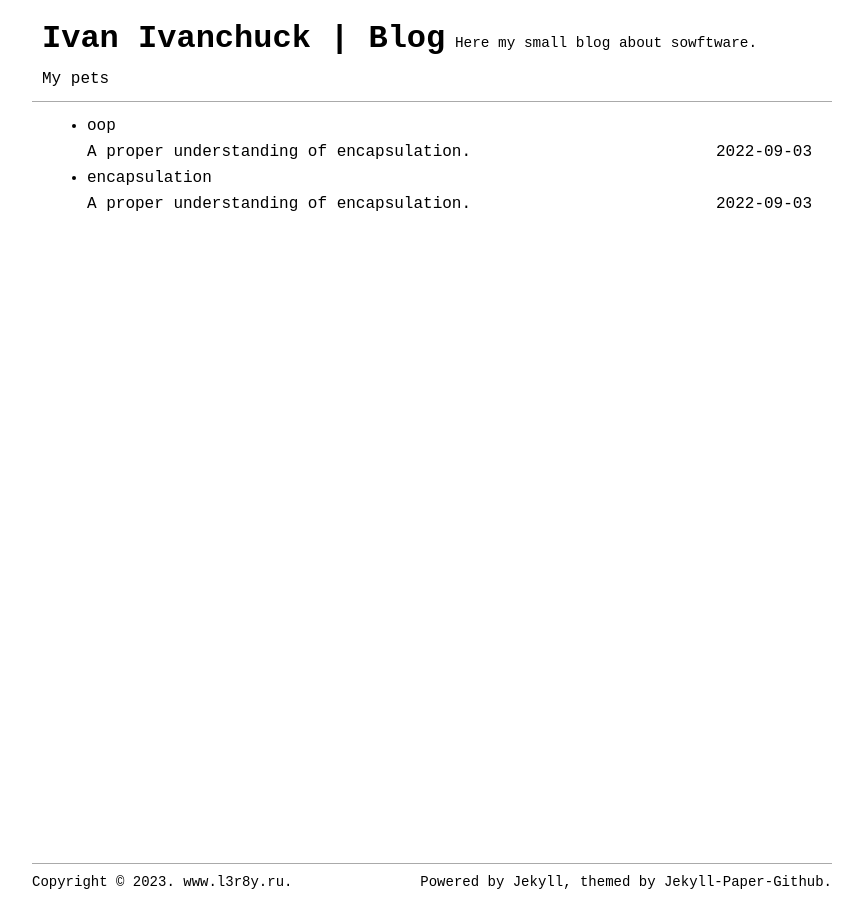
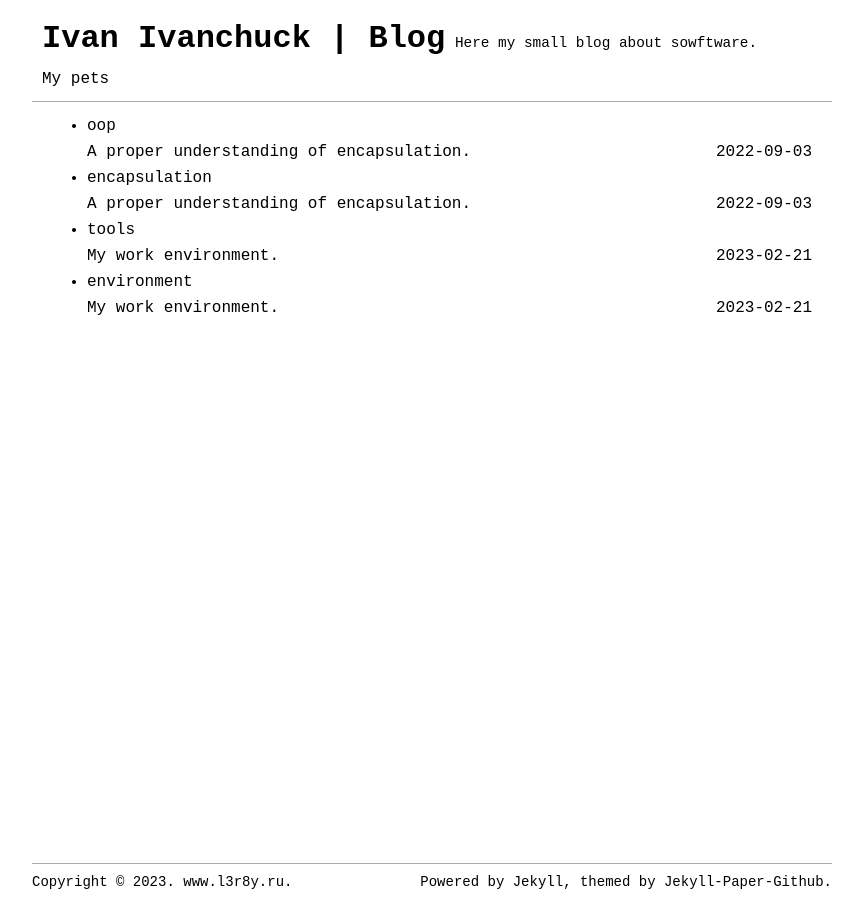
Before and after one commit to l3r8yJ/l3r8yj.github.io, a Jekyll site: the page built from pages/categories.html, in a window 1280 px wide. Shown: the whole page, without its empty margins (208-1068 px from the left). Built offline with Jekyll 4.4.1, drawn with Linux system fonts in a browser that asks for light colours; part of the change alters nothing that is shown.

```diff
--- a/_layouts/post.html
+++ b/_layouts/post.html
@@ -14,6 +14,7 @@ layout: default
   <div class="post-content">
     {{ content }}
   </div>
+  <br>
   <div class="post-info">
     <div class="post-date">
       {{ site.data.lang[site.language].post_write_date}}
--- /dev/null
+++ b/_posts/personal/2023-02-21-my-work-environment.md
@@ -0,0 +1,60 @@
+---
+title: My work environment.
+layout: post
+date: '2023-02-21'
+last_modified_at: '2023-02-21'
+categories:
+- tools
+- environment
+tags: blog-post
+---
+## Let's see...
+[<img style="float: left; margin-right: 10px;" src="https://external-content.duckduckgo.com/iu/?u=https%3A%2F%2Ffreepngimg.com%2Fdownload%2Fapple%2F58687-logo-computer-apple-icons-free-hd-image.png&f=1&nofb=1&ipt=6b67f1d4e3a1dd672bb36a6d0c6dfbcba5cf3bffb681e8823bfb4c5612f25d31&ipo=images" width="130"/>](https://www.apple.com) <br/>
+Well, first I want to start with the most important thing for writing code, obviously the computer. Here my eye fell on a Mac, or rather it's [**late 2021 MacBook Air with M1 chip**](https://support.apple.com/kb/SP825?locale=en_US). It is quiet, or to be exact, silent, close to the power I need, and also has a terminal in the OS. I have the lowest configuration with 8Gb RAM and 256Gb SSD. I don't understand why some programmers use Windows laptops, I can easily imagine writing code using a laptop with Linux on it, but windows seems so tricky and weird to me.
+<br/>
+
+[<img style="float: left; margin-right: 10px;" src="https://external-content.duckduckgo.com/iu/?u=https%3A%2F%2Fwww.techora.net%2Fwp-content%2Fuploads%2F2017%2F10%2FGoogle-Chrome-for-MAC.png&f=1&nofb=1&ipt=98b84cb6babe21920b5367e4b77df6bec59804aea79f3d3f408555e5626f34f0&ipo=images" width="95"/>](https://www.google.com/intl/en/chrome/)<br/>
+The second important thing for a programmer is the browser. I have tried too many options and I think this is a topic for a separate blog post, write comments if you want to read about it. I am currently using [**Google Chrome**](https://www.google.com/intl/en/chrome/) because [**I found how to integrate it with Chat-GPT**](https://github.com/adamlui/userscripts/tree/master/chatgpt/duckduckgpt). I use [**DuckDuckGo**](https://duckduckgo.com/) as my search engine. The extensions I have installed are: [**1Password**](https://1password.com/downloads/mac/) for password management, I like to read articles and [**Instapaper**](https://www.instapaper.com/u) makes my life easier.
+
+[<img style="float: left; margin-right: 10px;" src="https://external-content.duckduckgo.com/iu/?u=https%3A%2F%2Fgyazo.com%2F54f26d830c36f65fb4b8a89a554bdd75%2Fmax_size%2F1000&f=1&nofb=1&ipt=81642921db010bda7370e659696e6050a6c0db85fd8013ff5af3509c94fe3d0c&ipo=images" width="180"/>](https://www.warp.dev/) <br/>
+The second and a half important thing is the terminal, well I tried two options, the first is [**iTerm**](https://iterm2.com/), it's a very well-known thing and I don't need to tell you about it, and the second is [**Warp**](https://www.warp.dev/). Warp seems more interesting to me, it's free, it's more like a text smart editor and it's written in Rust. So this is where I decided to stay with Warp.
+<br/>
+
+[<img style="float: left; margin-right: 10px;" src="https://external-content.duckduckgo.com/iu/?u=http%3A%2F%2Flogonoid.com%2Fimages%2Fintellij-idea-logo.png&f=1&nofb=1&ipt=80e21dfb3e7de50c8489181ad6fca3847b36b636f39cdec0c489ff79b62f3c68&ipo=images" width="78"/>](https://www.jetbrains.com/idea/) <br/>
+Here we go to the IDE, [**based on the languages I use**](/about/) I've chosen [**IntelliJ IDEA**](https://www.jetbrains.com/idea/). The most powerful IDE for any language, I use it mostly for Java and Rust, for other languages I can use anything from a basic text editor on my laptop to [**nVim**](https://neovim.io/)(*Press `Esc`, press `:`, enter `q` to exit*) or [**Sublime Text**](https://www.sublimetext.com/).
+
+<br/>
+
+## We're done with developer tools, the next apps on the list are apps that are just a joy to use.
+<br/>
+
+[<img style="float: left; margin-right: 10px;" src="https://imgix.setapp.com/app/274/6864/icon-1667153417-635ebe099b4a8.png?auto=format%2Ccompress&dpr=2&ixlib=php-3.3.1&q=75&w=128" width="78"/>](https://setapp.com/apps/keykey-typing-tutor)<br/>
+To make my fingers work as fast as possible, I use [**KeyKey**](https://setapp.com/apps/keykey-typing-tutor). I think if you're a programmer and you can't write code as fast as your thoughts, you can't do it efficiently because you're not thinking about the code you're typing at the moment, your brain is doing something like this:
+
+  > "Eh, which key should I type next? Oh, that one! Okay, but where is it? Please give me a second. Wait, what am I doing here?"
+
+Try to type at least 60 characters per minute. You can also try to learn as many hotkeys as possible, imagine that your computer has no mouse, only a keyboard.
+
+[<img style="float: left; margin-right: 10px;" src="https://external-content.duckduckgo.com/iu/?u=https%3A%2F%2Fcdn.icon-icons.com%2Ficons2%2F2699%2FPNG%2F512%2Fwireguard_logo_icon_168760.png&f=1&nofb=1&ipt=72d853549a1ed14e478d5ddef30b806c50923cc5d77aa1cbb3881d6f6394b60b&ipo=images" width="78"/>](https://www.wireguard.com/)<br/>
+For the VPN connection I use [**WireGuard**](https://www.wireguard.com/), I don't trust proprietary VPN services, in my opinion, using a proprietary VPN is almost the same, or even worse, than not using one at all. So I set up my own server. In today's world, it is impossible to use the Internet or even PC without a VPN because of traffic sniffers, targeted ads, etc. This is also the reason why I use DuckDuckGo instead of other search engines.
+
+[<img style="float: left; margin-right: 10px;" src="https://external-content.duckduckgo.com/iu/?u=https%3A%2F%2Fwww.eu-startups.com%2Fwp-content%2Fuploads%2F2021%2F03%2Fraycast.png&f=1&nofb=1&ipt=a0801b5825f719279ddfffc70cdedd21b1817fa4661c6ee5b08ed05eb9d7b7af&ipo=images" width="90"/>](https://www.raycast.com/)<br/>
+In my MacOS I replaced the standard Spotlight search with [**Raycast**](https://www.raycast.com/), they're almost the same, but Raycast has some features I need, a clipboard manager, currency converter, system-wide search, and the ability to set any hotkey to any application. Since I almost never use a mouse or trackpad when working on my computer.
+
+
+[<img style="float: left; margin-right: 10px;" src="https://external-content.duckduckgo.com/iu/?u=https%3A%2F%2Fwww.rapidseedbox.com%2Fwp-content%2Fuploads%2FTransmission_icon.png&f=1&nofb=1&ipt=89cdd81b7f0731be1d7c85626d3d38504d91e7f9e77ed0b4af29bd05aaab9643&ipo=images" width="90"/>](https://transmissionbt.com/)<br/>
+As a torrent client I prefer [**Transmisson**](https://transmissionbt.com/). Sometimes we need to find something on the Internet and it is impossible to do without a torrent-client. Most often it is to find an e-book or download a movie for the trip (I have a subscription to online movie theaters and music-sreaming service!).
+
+
+[<img style="float: left; margin-right: 10px;" src="https://external-content.duckduckgo.com/iu/?u=https%3A%2F%2Ftidbits.com%2Fuploads%2F2018%2F06%2FPixelmator-Pro-1-icon.png&f=1&nofb=1&ipt=01a6f0c47dddbf175ccdea34d48319de8b77fa8f57921ed05f7092e7390d07a3&ipo=images" width="90"/>](https://www.pixelmator.com/pro/)<br/>
+To work with images I use several applications. I use [**Pixelmator**](https://www.pixelmator.com/pro/) to edit photos, [**Sketch**](https://www.sketch.com/) to work with vector graphics, and [**Tayasui Sketches**](https://www.tayasui.com/sketches/) for ordinary drawing.<br/><br/><br/>
+
+[<img style="float: left; margin-right: 10px;" src="https://external-content.duckduckgo.com/iu/?u=https%3A%2F%2Fcdn.icon-icons.com%2Ficons2%2F3053%2FPNG%2F512%2Ffinal_cut_pro_macos_bigsur_icon_190177.png&f=1&nofb=1&ipt=10eeb3a48d421a273a658b886945b8599cf8832b69b3021fae85a935c5e824c2&ipo=images" width="86"/>](https://www.apple.com/final-cut-pro/)<br/>
+I also often need a video production tool, I've tried three in all time, the first was [**Adobe Vegas**](https://www.vegascreativesoftware.com/us/), probably the worst video editor in the world. The next was [**DaVinci Resolve**](https://www.blackmagicdesign.com/products/davinciresolve), I think it's the best, but now I decide on [**FinalCut Pro**](https://www.apple.com/final-cut-pro/).<br/><br/>
+
+[<img style="float: left; margin-right: 10px;" src="https://external-content.duckduckgo.com/iu/?u=https%3A%2F%2Funclack.app%2Fimages%2Fappicon.png&f=1&nofb=1&ipt=e52bb961fedb1e495291016c7fcfb7f364604e045013fe3ceac043a624cbc3e3&ipo=images" width="95"/>](https://www.pixelmator.com/pro/)<br/>
+This is the best app ever! What does it do? It just mutes my mic while I'm typing, a must-have app for anyone with a laptop. I also usually use Google Meet, Zoom, Telegram and rarely Skype (does anyone know if it's alive or not?) for calls. Since we're on the topic of communication, I want to talk about messengers. I think the list will be standard, but: [**Telegram**](https://telegram.org/), [**WhatsApp**](https://www.whatsapp.com/) and **Viber**(*I just don't want to leave a link to it, we should get rid of it*).
+
+[<img style="float: left; margin-right: 10px;" src="https://external-content.duckduckgo.com/iu/?u=http%3A%2F%2Fcore4.staticworld.net%2Fimages%2Farticle%2F2015%2F10%2Fappcleaner-icon-100623013-large.png&f=1&nofb=1&ipt=4f2a6b4192486d478e86a8a27ea2598af11333d7cd8b02c0bc7e9f79d3262370&ipo=images
+" width="95"/>](https://freemacsoft.net/appcleaner/)<br/>
+To remove other important and useful applications from my Mac, I use [**AppCleaner**](https://freemacsoft.net/appcleaner/) because I've heard only good things about it.
```
